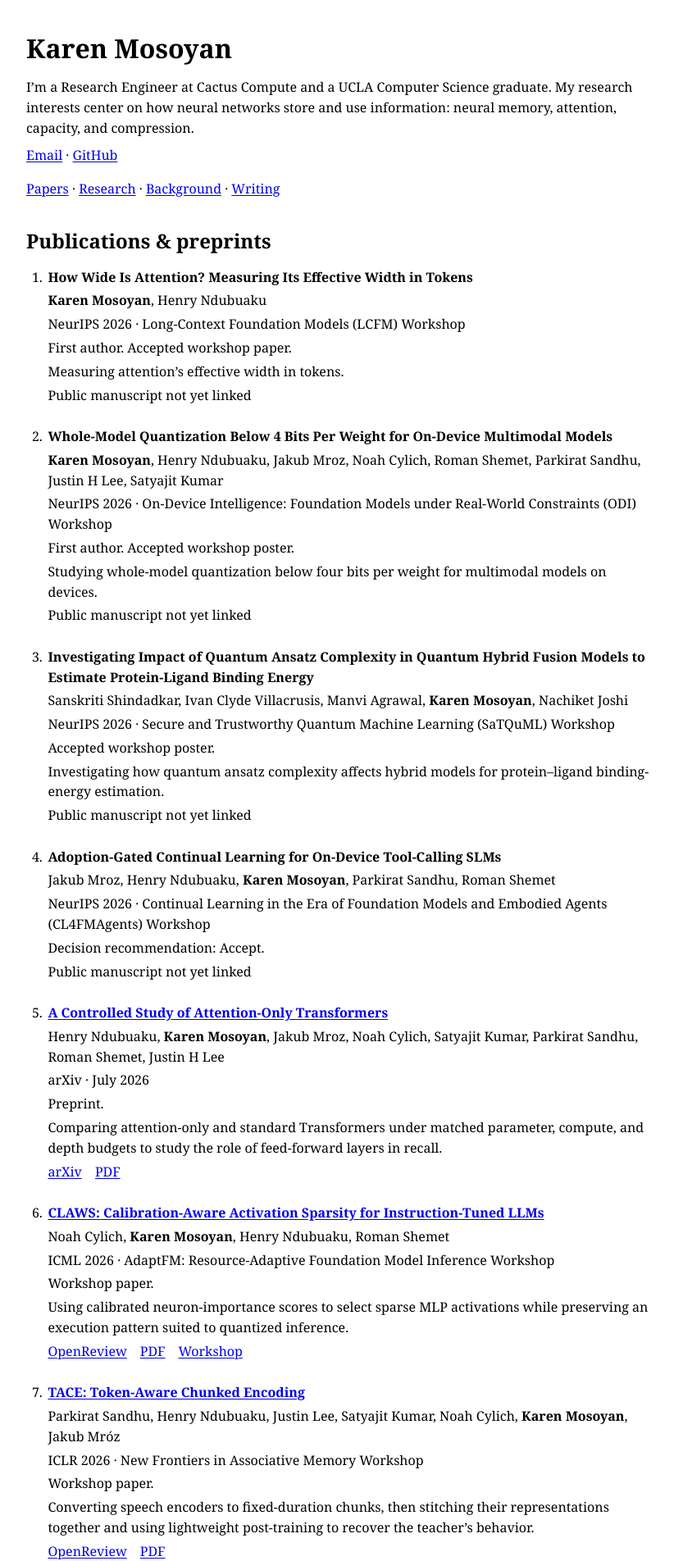
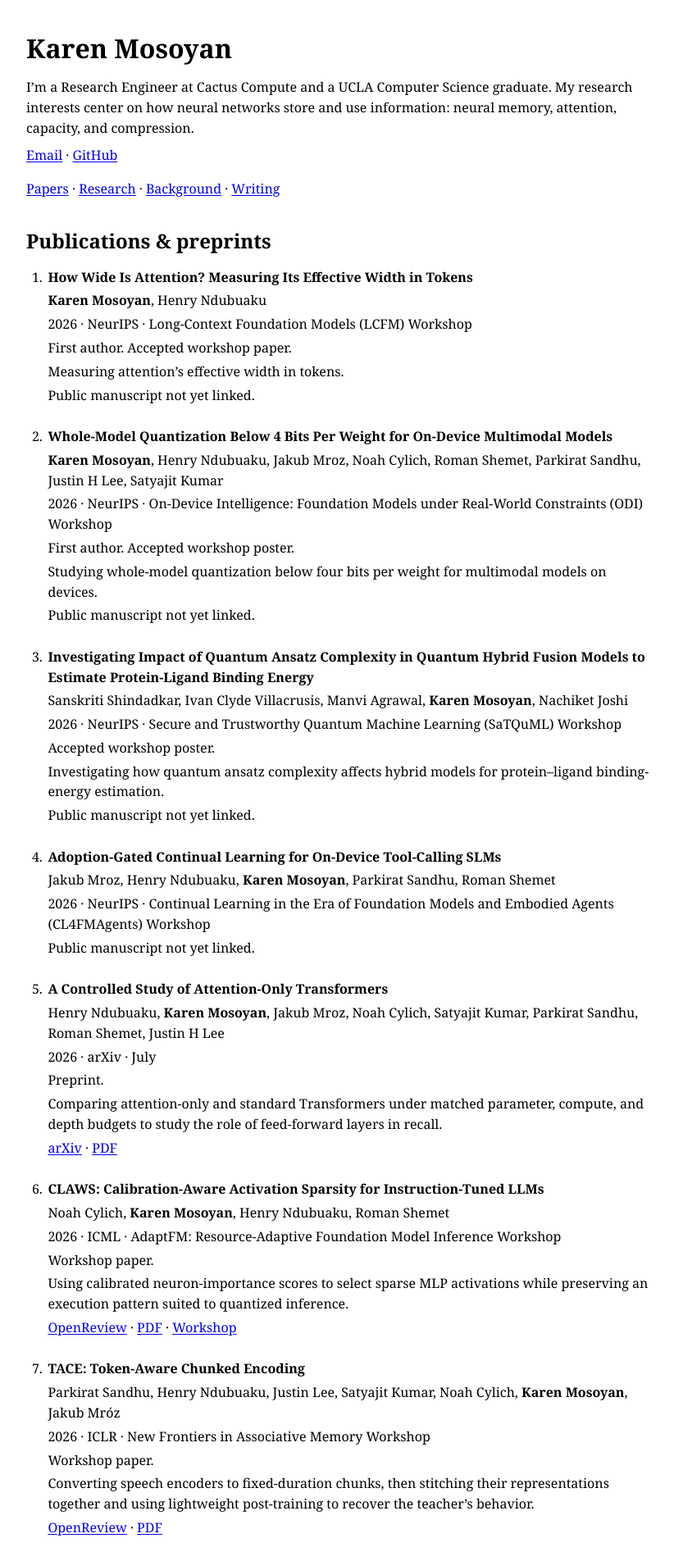
Before and after one commit to kar-m/kar-m.github.io, a Jekyll site: the page built from index.html, in a window 1280 px wide. Shown: the top 1904 px of the page at 82% size, without its empty margins (228-1050 px from the left). Built offline with Jekyll 4.4.1, drawn with Linux system fonts in a browser that asks for light colours; some of the changed text lies outside the part shown.

Commit message:
Standardize publication entries and complete HiDRA authors

```diff
--- a/index.html
+++ b/index.html
@@ -23,15 +23,76 @@
 <section id="papers">
 <h2>Publications &amp; preprints</h2>
 <ol class="papers">
-<li><h3>How Wide Is Attention? Measuring Its Effective Width in Tokens</h3><p class="authors"><strong>Karen Mosoyan</strong>, Henry Ndubuaku</p><p class="venue">NeurIPS 2026 · Long-Context Foundation Models (LCFM) Workshop</p><p>First author. Accepted workshop paper.</p><p class="summary">Measuring attention’s effective width in tokens.</p><p class="availability">Public manuscript not yet linked</p></li>
-<li><h3>Whole-Model Quantization Below 4 Bits Per Weight for On-Device Multimodal Models</h3><p class="authors"><strong>Karen Mosoyan</strong>, Henry Ndubuaku, Jakub Mroz, Noah Cylich, Roman Shemet, Parkirat Sandhu, Justin H Lee, Satyajit Kumar</p><p class="venue">NeurIPS 2026 · On-Device Intelligence: Foundation Models under Real-World Constraints (ODI) Workshop</p><p>First author. Accepted workshop poster.</p><p class="summary">Studying whole-model quantization below four bits per weight for multimodal models on devices.</p><p class="availability">Public manuscript not yet linked</p></li>
-<li><h3>Investigating Impact of Quantum Ansatz Complexity in Quantum Hybrid Fusion Models to Estimate Protein-Ligand Binding Energy</h3><p class="authors">Sanskriti Shindadkar, Ivan Clyde Villacrusis, Manvi Agrawal, <strong>Karen Mosoyan</strong>, Nachiket Joshi</p><p class="venue">NeurIPS 2026 · Secure and Trustworthy Quantum Machine Learning (SaTQuML) Workshop</p><p>Accepted workshop poster.</p><p class="summary">Investigating how quantum ansatz complexity affects hybrid models for protein–ligand binding-energy estimation.</p><p class="availability">Public manuscript not yet linked</p></li>
-<li><h3>Adoption-Gated Continual Learning for On-Device Tool-Calling SLMs</h3><p class="authors">Jakub Mroz, Henry Ndubuaku, <strong>Karen Mosoyan</strong>, Parkirat Sandhu, Roman Shemet</p><p class="venue">NeurIPS 2026 · Continual Learning in the Era of Foundation Models and Embodied Agents (CL4FMAgents) Workshop</p><p>Decision recommendation: Accept.</p><p class="availability">Public manuscript not yet linked</p></li>
-<li><h3><a href="https://arxiv.org/abs/2607.18363">A Controlled Study of Attention-Only Transformers</a></h3><p class="authors">Henry Ndubuaku, <strong>Karen Mosoyan</strong>, Jakub Mroz, Noah Cylich, Satyajit Kumar, Parkirat Sandhu, Roman Shemet, Justin H Lee</p><p class="venue">arXiv · July 2026</p><p>Preprint.</p><p class="summary">Comparing attention-only and standard Transformers under matched parameter, compute, and depth budgets to study the role of feed-forward layers in recall.</p><p class="paper-links"><a href="https://arxiv.org/abs/2607.18363">arXiv</a><a href="https://arxiv.org/pdf/2607.18363">PDF</a></p></li>
-<li><h3><a href="https://openreview.net/forum?id=kdZbHVOjd6">CLAWS: Calibration-Aware Activation Sparsity for Instruction-Tuned LLMs</a></h3><p class="authors">Noah Cylich, <strong>Karen Mosoyan</strong>, Henry Ndubuaku, Roman Shemet</p><p class="venue">ICML 2026 · AdaptFM: Resource-Adaptive Foundation Model Inference Workshop</p><p>Workshop paper.</p><p class="summary">Using calibrated neuron-importance scores to select sparse MLP activations while preserving an execution pattern suited to quantized inference.</p><p class="paper-links"><a href="https://openreview.net/forum?id=kdZbHVOjd6">OpenReview</a><a href="https://openreview.net/pdf/1868135757b6643e1d86916843263343942a4d63.pdf">PDF</a><a href="https://adaptfm.gitlab.io/accepted-papers">Workshop</a></p></li>
-<li><h3><a href="https://openreview.net/forum?id=yUIOXlBYtP">TACE: Token-Aware Chunked Encoding</a></h3><p class="authors">Parkirat Sandhu, Henry Ndubuaku, Justin Lee, Satyajit Kumar, Noah Cylich, <strong>Karen Mosoyan</strong>, Jakub Mróz</p><p class="venue">ICLR 2026 · New Frontiers in Associative Memory Workshop</p><p>Workshop paper.</p><p class="summary">Converting speech encoders to fixed-duration chunks, then stitching their representations together and using lightweight post-training to recover the teacher’s behavior.</p><p class="paper-links"><a href="https://openreview.net/forum?id=yUIOXlBYtP">OpenReview</a><a href="https://openreview.net/pdf/d0694989cc395ef3b221754ca8f08b2e5ad8a9e1.pdf">PDF</a></p></li>
-<li><h3><a href="https://openreview.net/forum?id=I02VQSYShw">HiDRA: A Blazing Fast LM-Head Replacement</a></h3><p class="authors">Satyajit Kumar et al. <span class="author-note">· Co-author</span></p><p class="venue">ICLR 2026 · Test-Time Updates (TTU) Workshop</p><p>Workshop paper.</p><p class="summary">Replacing a dense vocabulary projection with hierarchical routing to reduce the cost of the language-model output layer.</p><p class="paper-links"><a href="https://openreview.net/forum?id=I02VQSYShw">OpenReview</a><a href="https://openreview.net/pdf/888fee2fe9f12ec1b49736e0174024c56161d80a.pdf">PDF</a></p></li>
-<li><h3><a href="https://doi.org/10.1016/j.isci.2023.106041">Bow-tie architectures in biological and artificial neural networks: Implications for network evolution and assay design</a></h3><p class="authors">Seth Hilliard, <strong>Karen Mosoyan</strong>, Sergio Branciamore, Grigoriy Gogoshin, Alvin Zhang, Diana L. Simons, Russell C. Rockne, Peter P. Lee, Andrei S. Rodin</p><p class="venue">iScience 26(2), 106041 · 2023</p><p>Journal article.</p><p class="summary">Examining bottleneck, or “bow-tie,” architectures in biological and artificial neural networks and their implications for biological assays.</p><p class="paper-links"><a href="https://doi.org/10.1016/j.isci.2023.106041">Article</a><a href="https://pmc.ncbi.nlm.nih.gov/articles/PMC9929672/">Open access</a></p></li>
+<li>
+<h3>How Wide Is Attention? Measuring Its Effective Width in Tokens</h3>
+<p class="authors"><strong>Karen Mosoyan</strong>, Henry Ndubuaku</p>
+<p class="venue">2026 · NeurIPS · Long-Context Foundation Models (LCFM) Workshop</p>
+<p class="publication-notes">First author. Accepted workshop paper.</p>
+<p class="summary">Measuring attention’s effective width in tokens.</p>
+<p class="paper-links">Public manuscript not yet linked.</p>
+</li>
+<li>
+<h3>Whole-Model Quantization Below 4 Bits Per Weight for On-Device Multimodal Models</h3>
+<p class="authors"><strong>Karen Mosoyan</strong>, Henry Ndubuaku, Jakub Mroz, Noah Cylich, Roman Shemet, Parkirat Sandhu, Justin H Lee, Satyajit Kumar</p>
+<p class="venue">2026 · NeurIPS · On-Device Intelligence: Foundation Models under Real-World Constraints (ODI) Workshop</p>
+<p class="publication-notes">First author. Accepted workshop poster.</p>
+<p class="summary">Studying whole-model quantization below four bits per weight for multimodal models on devices.</p>
+<p class="paper-links">Public manuscript not yet linked.</p>
+</li>
+<li>
+<h3>Investigating Impact of Quantum Ansatz Complexity in Quantum Hybrid Fusion Models to Estimate Protein-Ligand Binding Energy</h3>
+<p class="authors">Sanskriti Shindadkar, Ivan Clyde Villacrusis, Manvi Agrawal, <strong>Karen Mosoyan</strong>, Nachiket Joshi</p>
+<p class="venue">2026 · NeurIPS · Secure and Trustworthy Quantum Machine Learning (SaTQuML) Workshop</p>
+<p class="publication-notes">Accepted workshop poster.</p>
+<p class="summary">Investigating how quantum ansatz complexity affects hybrid models for protein–ligand binding-energy estimation.</p>
+<p class="paper-links">Public manuscript not yet linked.</p>
+</li>
+<li>
+<h3>Adoption-Gated Continual Learning for On-Device Tool-Calling SLMs</h3>
+<p class="authors">Jakub Mroz, Henry Ndubuaku, <strong>Karen Mosoyan</strong>, Parkirat Sandhu, Roman Shemet</p>
+<p class="venue">2026 · NeurIPS · Continual Learning in the Era of Foundation Models and Embodied Agents (CL4FMAgents) Workshop</p>
+<p class="paper-links">Public manuscript not yet linked.</p>
+</li>
+<li>
+<h3>A Controlled Study of Attention-Only Transformers</h3>
+<p class="authors">Henry Ndubuaku, <strong>Karen Mosoyan</strong>, Jakub Mroz, Noah Cylich, Satyajit Kumar, Parkirat Sandhu, Roman Shemet, Justin H Lee</p>
+<p class="venue">2026 · arXiv · July</p>
+<p class="publication-notes">Preprint.</p>
+<p class="summary">Comparing attention-only and standard Transformers under matched parameter, compute, and depth budgets to study the role of feed-forward layers in recall.</p>
+<p class="paper-links"><a href="https://arxiv.org/abs/2607.18363">arXiv</a> · <a href="https://arxiv.org/pdf/2607.18363">PDF</a></p>
+</li>
+<li>
+<h3>CLAWS: Calibration-Aware Activation Sparsity for Instruction-Tuned LLMs</h3>
+<p class="authors">Noah Cylich, <strong>Karen Mosoyan</strong>, Henry Ndubuaku, Roman Shemet</p>
+<p class="venue">2026 · ICML · AdaptFM: Resource-Adaptive Foundation Model Inference Workshop</p>
+<p class="publication-notes">Workshop paper.</p>
+<p class="summary">Using calibrated neuron-importance scores to select sparse MLP activations while preserving an execution pattern suited to quantized inference.</p>
+<p class="paper-links"><a href="https://openreview.net/forum?id=kdZbHVOjd6">OpenReview</a> · <a href="https://openreview.net/pdf/1868135757b6643e1d86916843263343942a4d63.pdf">PDF</a> · <a href="https://adaptfm.gitlab.io/accepted-papers">Workshop</a></p>
+</li>
+<li>
+<h3>TACE: Token-Aware Chunked Encoding</h3>
+<p class="authors">Parkirat Sandhu, Henry Ndubuaku, Justin Lee, Satyajit Kumar, Noah Cylich, <strong>Karen Mosoyan</strong>, Jakub Mróz</p>
+<p class="venue">2026 · ICLR · New Frontiers in Associative Memory Workshop</p>
+<p class="publication-notes">Workshop paper.</p>
+<p class="summary">Converting speech encoders to fixed-duration chunks, then stitching their representations together and using lightweight post-training to recover the teacher’s behavior.</p>
+<p class="paper-links"><a href="https://openreview.net/forum?id=yUIOXlBYtP">OpenReview</a> · <a href="https://openreview.net/pdf/d0694989cc395ef3b221754ca8f08b2e5ad8a9e1.pdf">PDF</a></p>
+</li>
+<li>
+<h3>HiDRA: A Blazing Fast LM-Head Replacement</h3>
+<p class="authors">Satyajit Kumar, Henry Ndubuaku, Noah Cylich, <strong>Karen Mosoyan</strong>, Parkirat Sandhu, Justin H Lee, Jakub Mroz</p>
+<p class="venue">2026 · ICLR · Test-Time Updates (TTU) Workshop</p>
+<p class="publication-notes">Workshop paper.</p>
+<p class="summary">Replacing a dense vocabulary projection with hierarchical routing to reduce the cost of the language-model output layer.</p>
+<p class="paper-links"><a href="https://openreview.net/forum?id=I02VQSYShw">OpenReview</a> · <a href="https://openreview.net/pdf?id=I02VQSYShw">PDF</a></p>
+</li>
+<li>
+<h3>Bow-tie architectures in biological and artificial neural networks: Implications for network evolution and assay design</h3>
+<p class="authors">Seth Hilliard, <strong>Karen Mosoyan</strong>, Sergio Branciamore, Grigoriy Gogoshin, Alvin Zhang, Diana L. Simons, Russell C. Rockne, Peter P. Lee, Andrei S. Rodin</p>
+<p class="venue">2023 · iScience 26(2), 106041</p>
+<p class="publication-notes">Journal article.</p>
+<p class="summary">Examining bottleneck, or “bow-tie,” architectures in biological and artificial neural networks and their implications for biological assays.</p>
+<p class="paper-links"><a href="https://doi.org/10.1016/j.isci.2023.106041">Article</a> · <a href="https://pmc.ncbi.nlm.nih.gov/articles/PMC9929672/">Open access</a></p>
+</li>
 </ol>
 </section>
 <section id="research">
--- a/style.css
+++ b/style.css
@@ -11,7 +11,6 @@
 li { padding-left: .15rem; margin: 0 0 .75rem; }
 .papers > li { margin-bottom: 1.6rem; }
 .papers p { margin: .25rem 0; }
-.paper-links a + a { margin-left: 1rem; }
 footer { margin-top: 2rem; }
 .skip { position: absolute; left: -10000px; }
 .skip:focus { position: static; }
```
